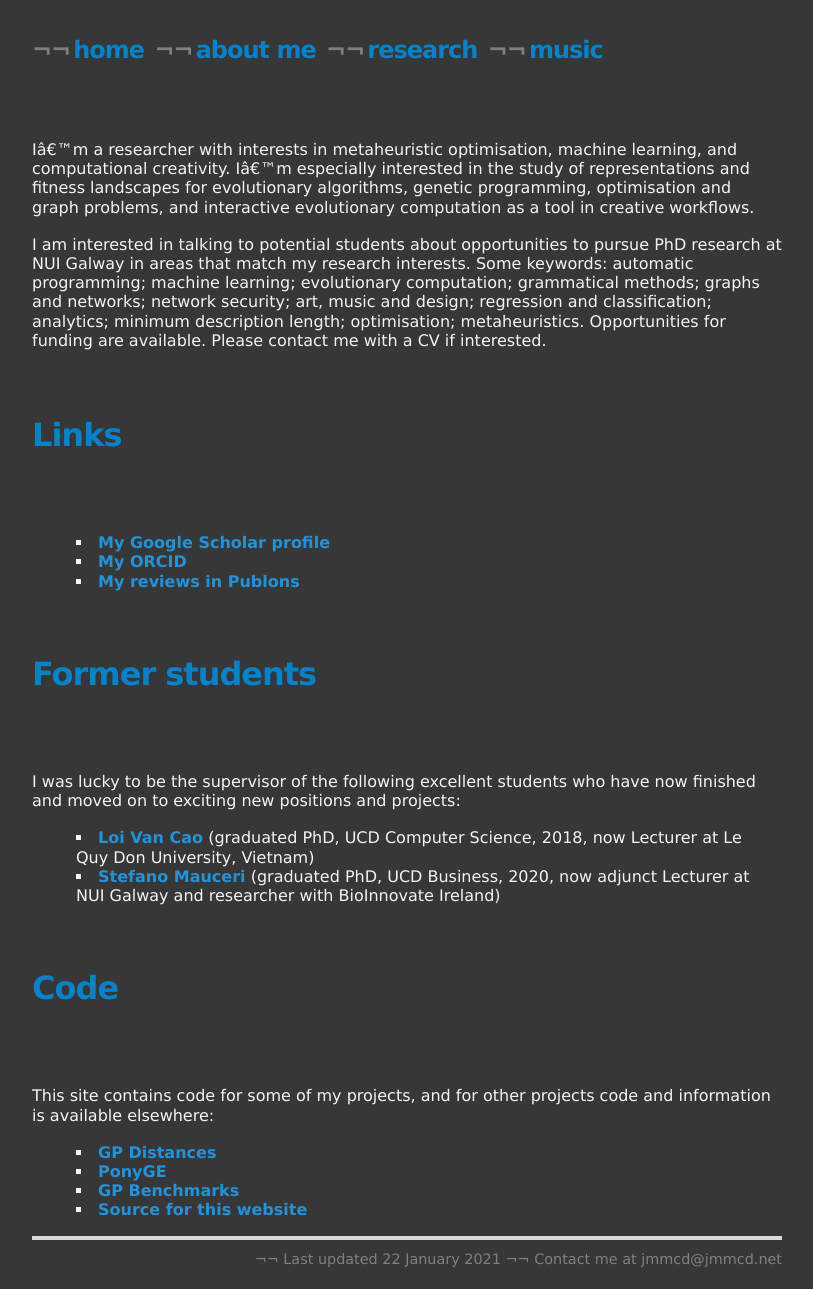
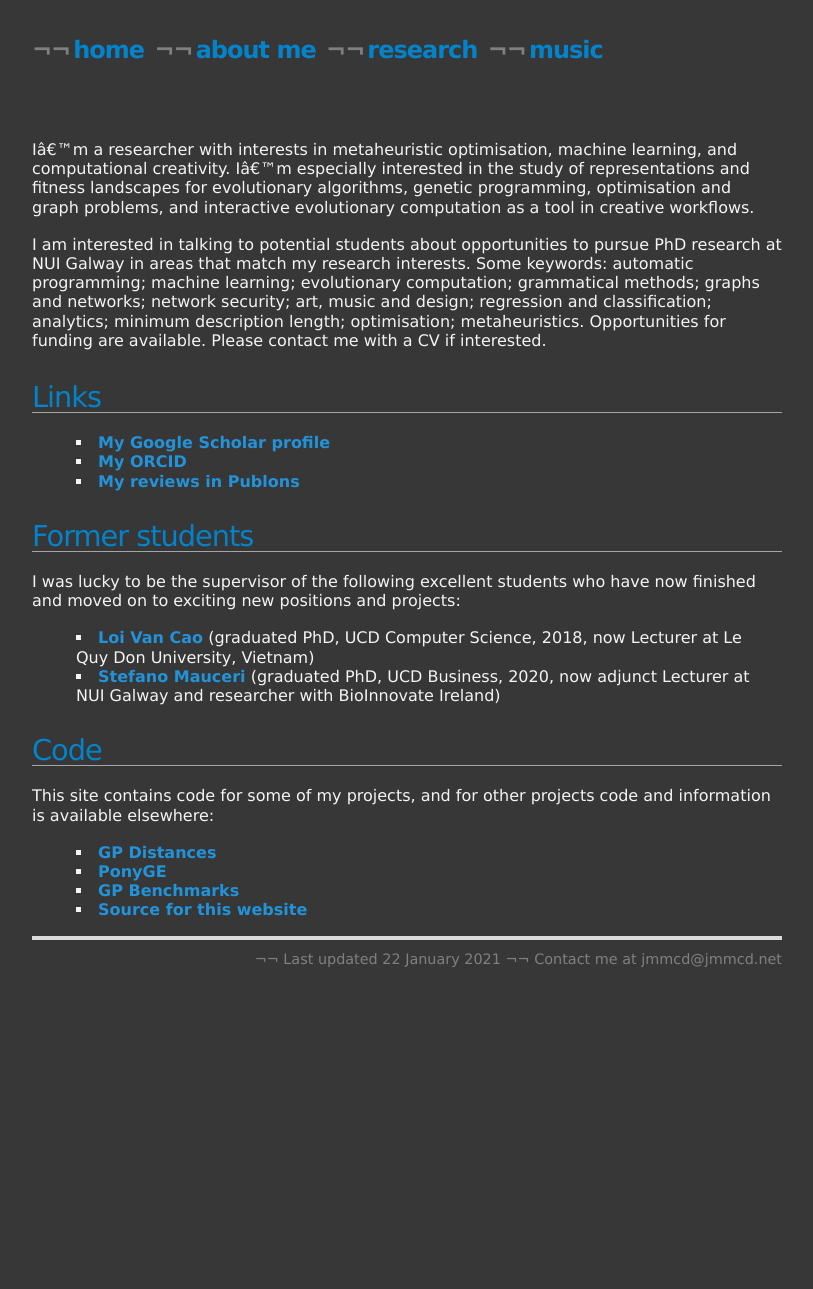
Before and after one commit to jmmcd/jmmcd.github.com, a Jekyll site: the page built from research.md, in a window 1280 px wide. Shown: the whole page, without its empty margins (233-1046 px from the left). Built offline with Jekyll 4.4.1, drawn with Linux system fonts in a browser that asks for light colours; after the commit the page ends 989 px from its top, so only the background shows below that.

Commit message:
Change header level

```diff
--- a/research.md
+++ b/research.md
@@ -21,13 +21,13 @@ metaheuristics. Opportunities for
 funding are available. Please contact me with a CV if interested.
 
 
-# Links
+## Links
 
 * [My Google Scholar profile](https://scholar.google.com/citations?user=nKNOv8oAAAAJ&hl=en)
 * [My ORCID](http://orcid.org/0000-0002-1402-6995)
 * [My reviews in Publons](https://publons.com/author/402776/james-mcdermott)
 
-# Former students
+## Former students
 
 I was lucky to be the supervisor of the following excellent students who have now finished and moved on to exciting new positions and projects:
 
@@ -35,7 +35,7 @@ I was lucky to be the supervisor of the following excellent students who have no
 * [Stefano Mauceri](https://scholar.google.com/citations?hl=en&user=386TpcYAAAAJ) (graduated PhD, UCD Business, 2020, now adjunct Lecturer at NUI Galway and researcher with BioInnovate Ireland)
 
 
-# Code
+## Code
 
 This site contains code for some of my projects, and for other
 projects code and information is available elsewhere:
```
